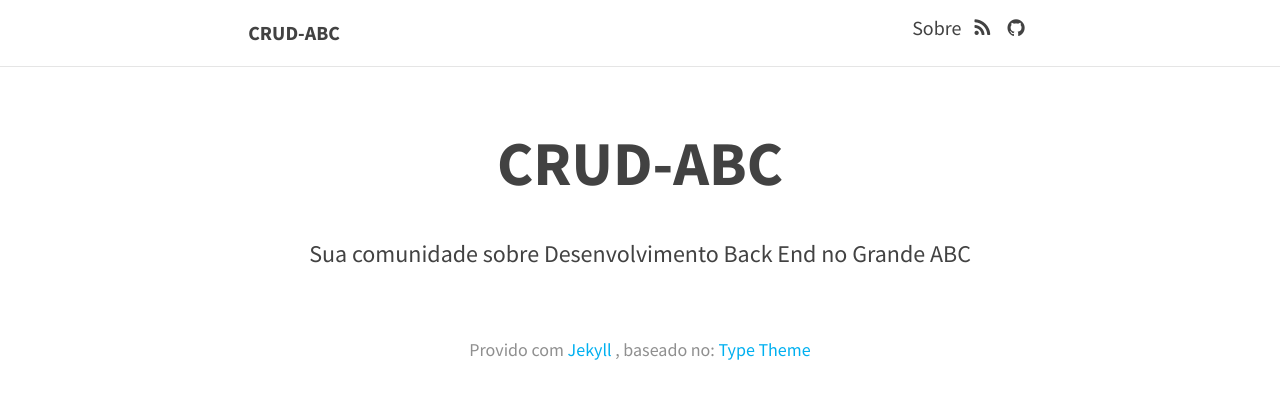
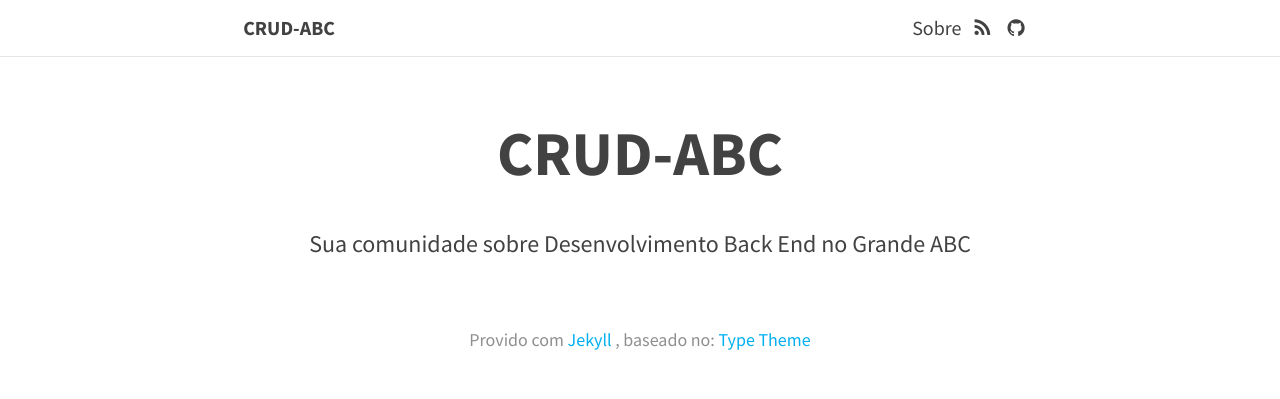
Before and after one commit to crud-abc/crud-abc.github.io, a Jekyll site: the page built from index.html, in a window 1280 px wide. Shown: the top 399 px of the page. Built offline with Jekyll 4.4.1, drawn with Linux system fonts in a browser that asks for light colours; nearby versions of some CDN libraries; the list of posts is cut into pages by our own code.

Commit message:
Update Site

```diff
--- a/_sass/includes/_header.scss
+++ b/_sass/includes/_header.scss
@@ -4,6 +4,7 @@
   display: inline-block;
   float: left;
   width: 100%;
+  padding: 10px;
 
   @media (min-width: $break-medium) {
     padding: 1% 19%;
@@ -24,7 +25,6 @@
 
   .branding {
     display: inline-block;
-    padding: 5px;
   }
 
   .site-title {
@@ -58,11 +58,10 @@
       }
     }
 
-    @media (max-width: $break-large) {
+    @media (min-width: $break-large) {
       ul {
         display: inline-block;
         float: left;
-        padding-top: $padding-small;
         text-align: left;
         width: 100%;
       }
```
